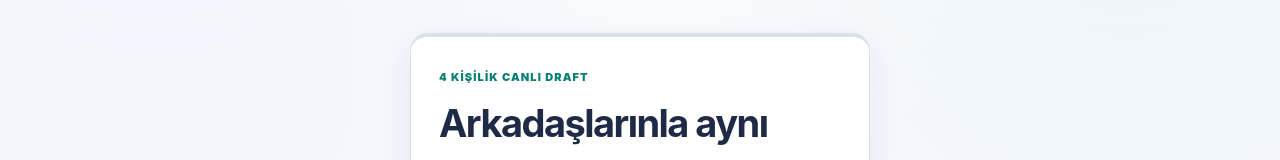
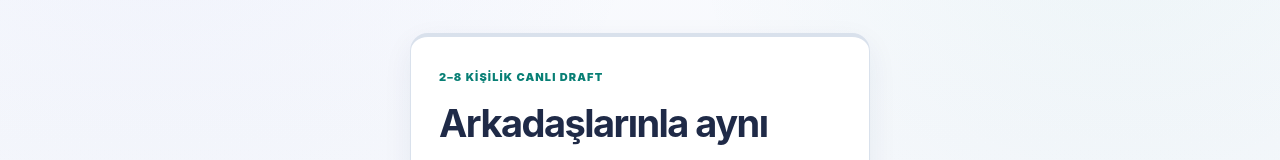
Before and after one commit to ecetin1998/tff-fantezi, a Next.js app: page /draft in a window 1280 px wide. Shown: the part 176-336 px from the top of the page. Built offline with nearby package versions, Linux system fonts and the light colour scheme; no server answers.

Commit message:
copy(draft): reflect configurable 2 to 8 player rooms

```diff
--- a/app/draft/page.js
+++ b/app/draft/page.js
@@ -9,7 +9,7 @@ export default async function DraftPage({searchParams}){
   const [auth,params]=await Promise.all([getAuthState(),searchParams])
   if(!auth?.userId) return <section className="auth-wrap">
     <div className="card auth-card">
-      <span className="eyebrow">4 KİŞİLİK CANLI DRAFT</span>
+      <span className="eyebrow">2–8 KİŞİLİK CANLI DRAFT</span>
       <h1>Arkadaşlarınla aynı draft odasına gir.</h1>
       <p>Oda oluşturmak, davet koduyla katılmak ve seçim yapmak için ücretsiz üyelik yeterli.</p>
       <div style={{display:'flex',gap:12,flexWrap:'wrap'}}>
```
